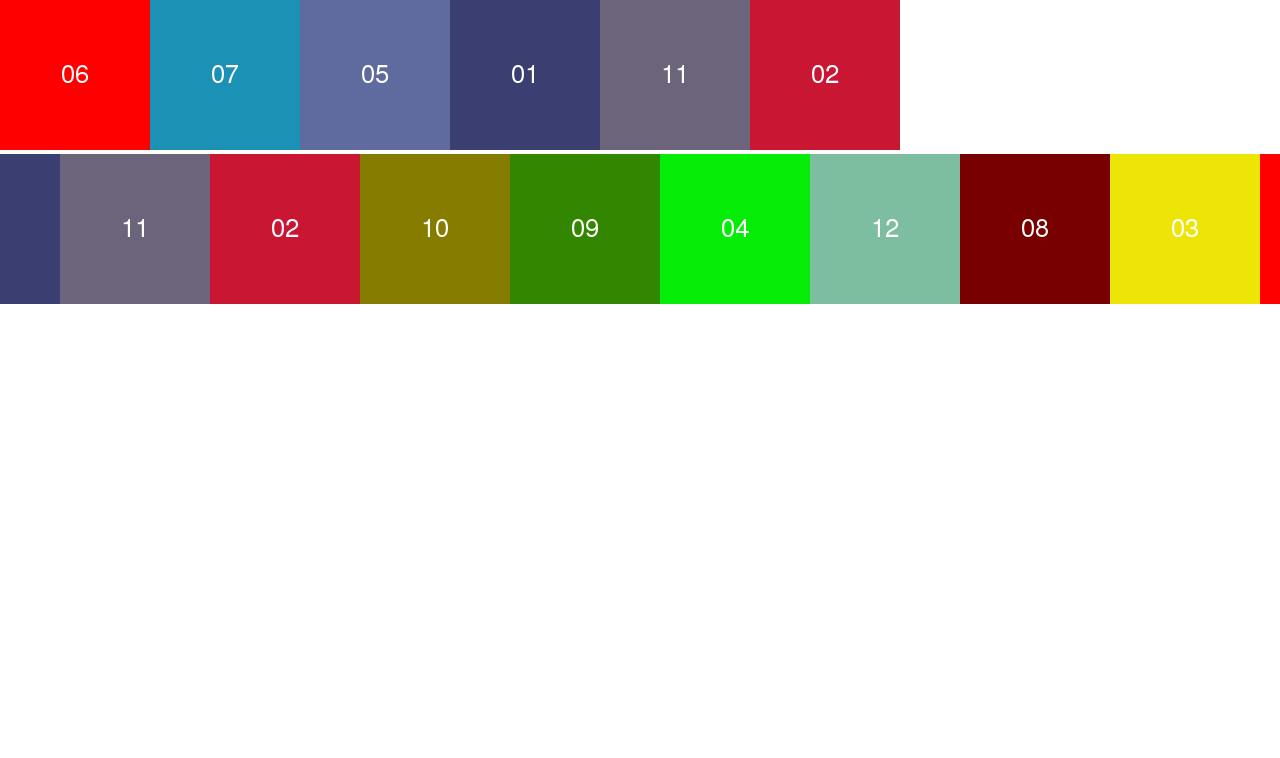
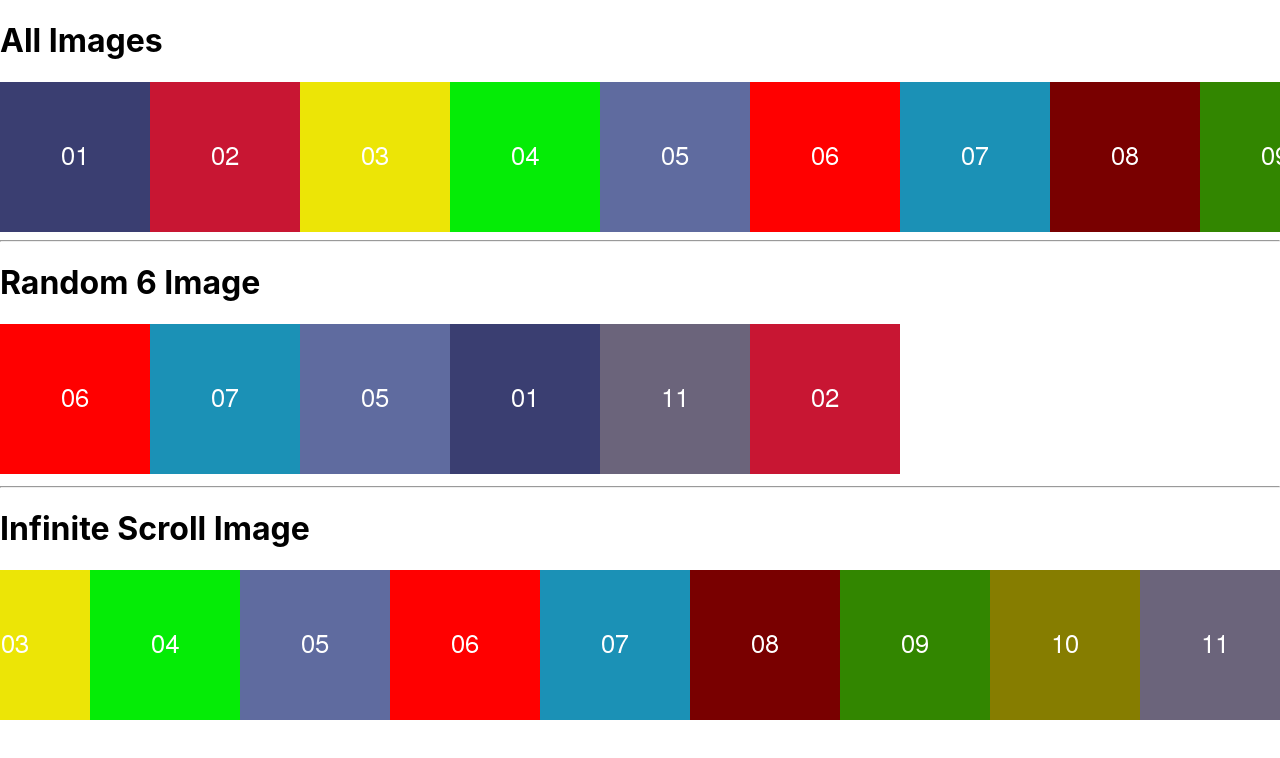
Before and after one commit to iteduki/image-loop-demo, a React (Create React App) app: page / in a window 1280 px wide. Shown: the top 758 px of the page. Built offline with nearby package versions, Linux system fonts and the light colour scheme.

Commit message:
セクションを切ってわかりやすくした

```diff
--- a/src/App.tsx
+++ b/src/App.tsx
@@ -15,7 +15,13 @@ function App() {
 
   return (
     <>
-      <RandomImage imagePaths={strs} />
+      <h1>All Images</h1>
+      <div style={{ width: 'auto', display: 'flex', overflow: 'hidden' }}>{strs.map(image => <img src={image} alt={image} key={image} />)}</div>
+      <hr />
+      <h1>Random 6 Image</h1>
+      <RandomImage imagePaths={strs.concat()} />
+      <hr />
+      <h1>Infinite Scroll Image</h1>
       <LoopSlider imagePaths={strs} />
     </>
   );
```
